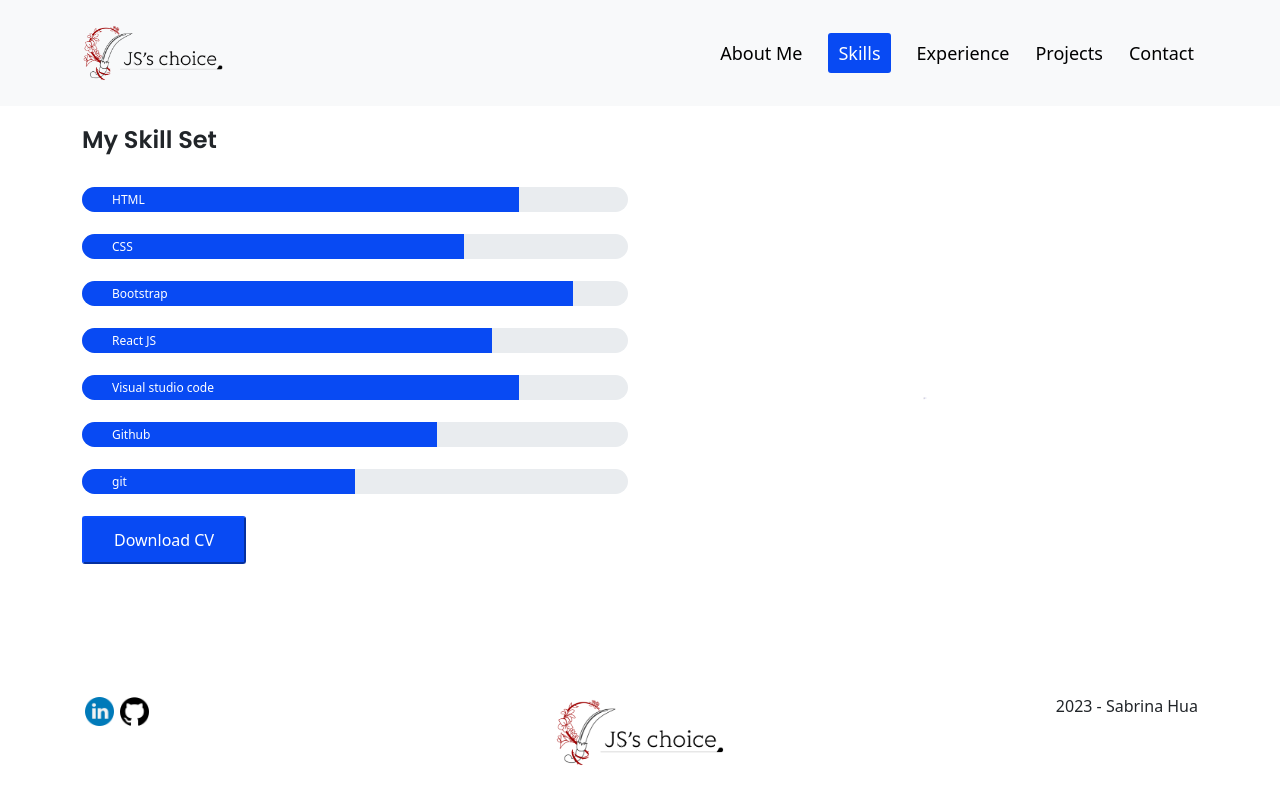
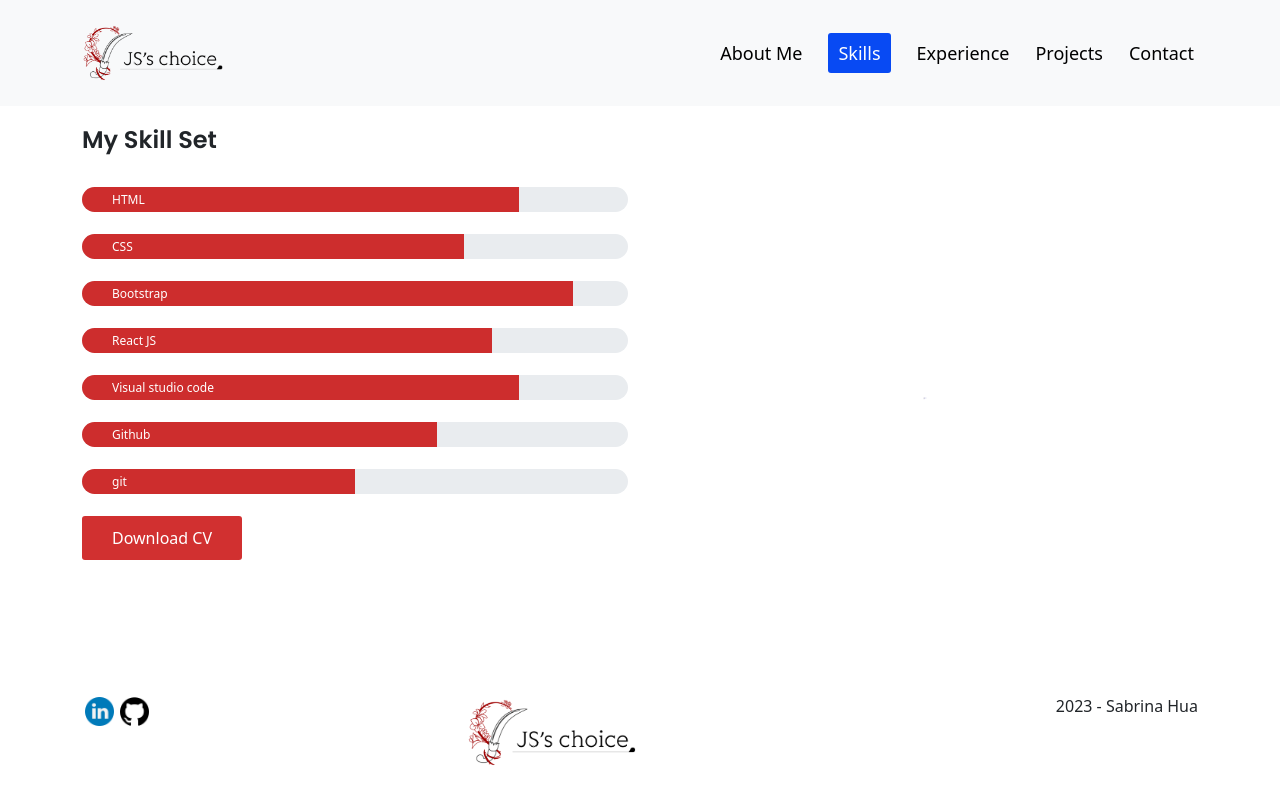
Before and after one commit to SabrinaHuajy/SabrinaHuajy_React_Portfolio, a React (Create React App) app: page /Skills in a window 1280 px wide. Built offline with nearby package versions, Linux system fonts and the light colour scheme.

Commit message:
updated errors

```diff
--- a/package.json
+++ b/package.json
@@ -45,6 +45,7 @@
     ]
   },
   "devDependencies": {
-    "gh-pages": "^5.0.0"
+    "gh-pages": "^5.0.0",
+    "tailwindcss": "^3.2.7"
   }
 }
--- a/src/App.css
+++ b/src/App.css
@@ -25,7 +25,7 @@
 }
 
 .App-link {
-  color: #61dafb;
+  color: #c90a0ad7;
 }
 
 @keyframes App-logo-spin {
--- a/src/index.css
+++ b/src/index.css
@@ -1,4 +1,9 @@
 @import url('https://fonts.googleapis.com/css2?family=Lato:wght@300;400&family=Poppins:wght@300;400;500;600&display=swap');
+@tailwind base;
+@tailwind components;
+@tailwind utilities;
+
+
 body {
   margin: 0;
   font-family: 'Lato', sans-serif;
@@ -10,26 +15,26 @@ h1, h2, h3, h4, h5, h5{
 .primary{
   background: transparent;
   color: #FFFFFf;
-  border-color: #084AF3;
-  background-color: #084AF3;
+  border-color: #c90a0ad7;
+  background-color: #c90a0ad7;
   border-radius: 3px;
   padding: 10px 30px;
 }
 .primary:hover{
   background: #ffffff;
-  color: #084AF3;
-  border-color: #084AF3;
+  color: black;
+  border-color: #c90a0ad7;
 
 }
 .secondary{
   background: transparent;
-  color: #084AF3;
-  border-color: #084AF3;
+  color: #c90a0ad7;
+  border-color: #c90a0ad7;
   border-radius: 3px;
   padding: 10px 30px;
 }
 .secondary:hover{
-  background: #084AF3;
+  background: black;
   color: white;
-  border-color: #084AF3;
+  border-color: #c90a0ad7;
 }
--- a/src/index.js
+++ b/src/index.js
@@ -3,6 +3,7 @@ import ReactDOM from 'react-dom';
 import './index.css';
 import App from './App';
 import 'bootstrap/dist/css/bootstrap.min.css';
+
 
 ReactDOM.render(
   <React.StrictMode>
--- a/src/pages/CSS/About.css
+++ b/src/pages/CSS/About.css
@@ -12,7 +12,7 @@
     font-weight: 600;
 }
 .HeroSection .AboutContent h4{
-    color: #084AF3;
+    color: #c90a0ad7;
 }
 .HeroSection .AboutContent h5 a{
     text-decoration: none;
--- a/src/pages/CSS/Contact.css
+++ b/src/pages/CSS/Contact.css
@@ -8,7 +8,7 @@
     text-align: center;
 }
 .contact_inner{
-    background-color: #084AF3;
+    background-color: #c90a0a6c;
     position: relative;
     box-shadow: 20px 22px 44px #cccc;
     border-radius: 15px;
--- a/src/pages/CSS/Experience.css
+++ b/src/pages/CSS/Experience.css
@@ -22,7 +22,7 @@
     content: '';
     position: absolute;
     width: 6px;
-    background-color: #789eff;
+    background-color: gray;
     top: 0;
     bottom: 0;
     left: 50%;
@@ -45,7 +45,7 @@
     height: 25px;
     right: -13px;
     background-color: whitesmoke;
-    border: 4px solid #084AF3;
+    border: 4px solid #c90a0ad7;
     top: 15px;
     border-radius: 50%;
     z-index: 1;
@@ -102,7 +102,7 @@
     border-radius: 6px;
   }
   .content .company{
-    color:#084AF3;
+    color:#c90a0ad7;
   }
 
   @media screen and (max-width: 850px) {
--- a/src/pages/CSS/Home.css
+++ b/src/pages/CSS/Home.css
@@ -158,7 +158,7 @@
     font-size: 40px;
     font-weight: 700;
     position: relative;
-    color: #084AF3;
+    color: #c90a0ad7;
     text-align: center;
     line-height: 1;
 }
--- a/src/pages/CSS/Skills.css
+++ b/src/pages/CSS/Skills.css
@@ -20,7 +20,7 @@ padding: 5% 0px;
     border-radius: 50px;
 }
 .Skillbars .progress-bar{
-    background-color: #084AF3;
+    background-color: #c90a0ad7;
     text-align: left;
     padding-left: 30px;
 }
--- /dev/null
+++ b/tailwind.config.js
@@ -0,0 +1,36 @@
+module.exports = {
+  content: [
+    "./src/**/*.{js,jsx,ts,tsx}",
+  ],
+  theme: {
+    extend: {
+      fontFamily: {
+        primary: "Poppins, sans-serif",
+      },
+      colors: {
+        "light-content": "#A7A7A7",
+        "dark-heading": "#1f2428",
+        "dark-content": "#666666",
+        "light-heading": "#CCCCCC",
+        "dark-mode": "#191919",
+        "dark-card": "#363636",
+        "green-text": "#018C0F",
+        "greenbg": "#D7FFE0",
+      },
+    },
+    screens: {
+      sm: "640px",
+      // => @media (min-width: 640px) { ... }
+
+      md: "768px",
+      // => @media (min-width: 768px) { ... }
+
+      lg: "1024px",
+      // => @media (min-width: 1024px) { ... }
+
+      xl: "1280px",
+      // => @media (min-width: 1280px) { ... }
+    },
+  },
+  plugins: [],
+}
```
Also changed, not shown: 1 other file (tests, documents, lock files or other folders).
